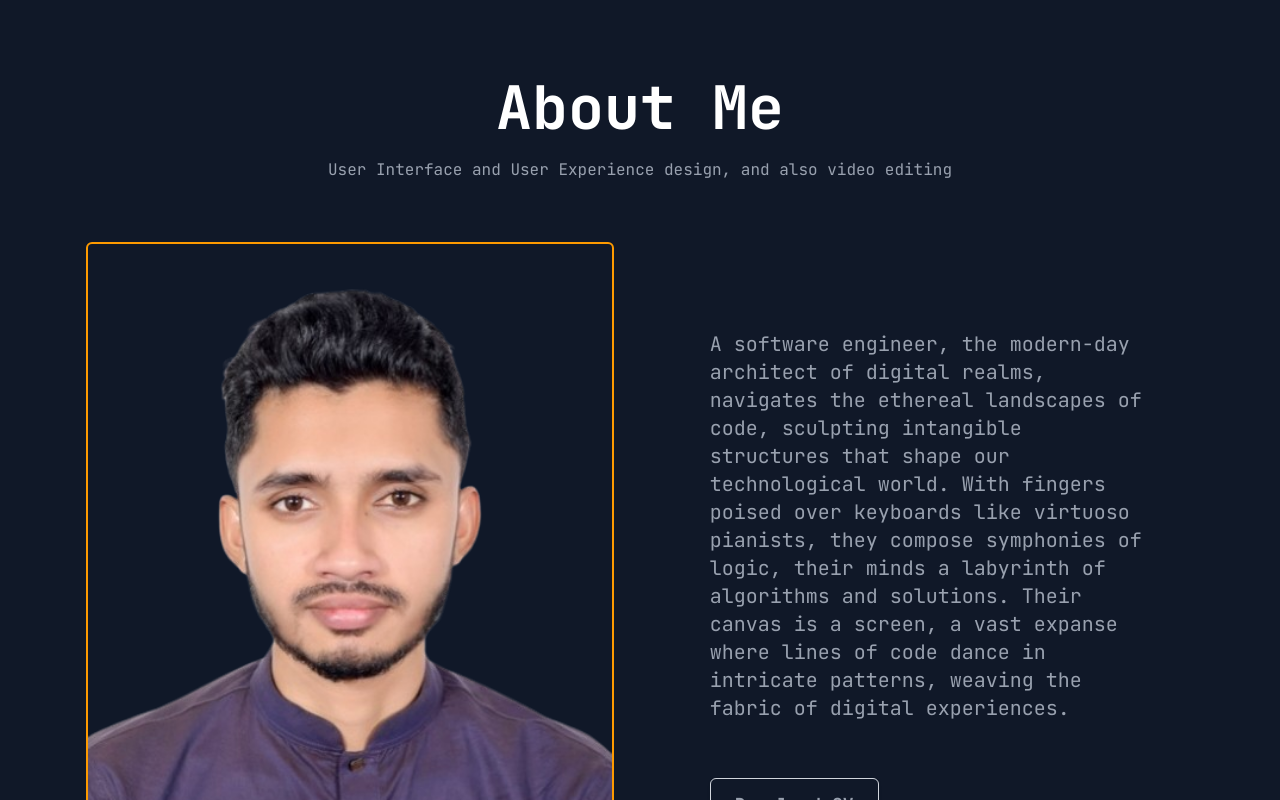
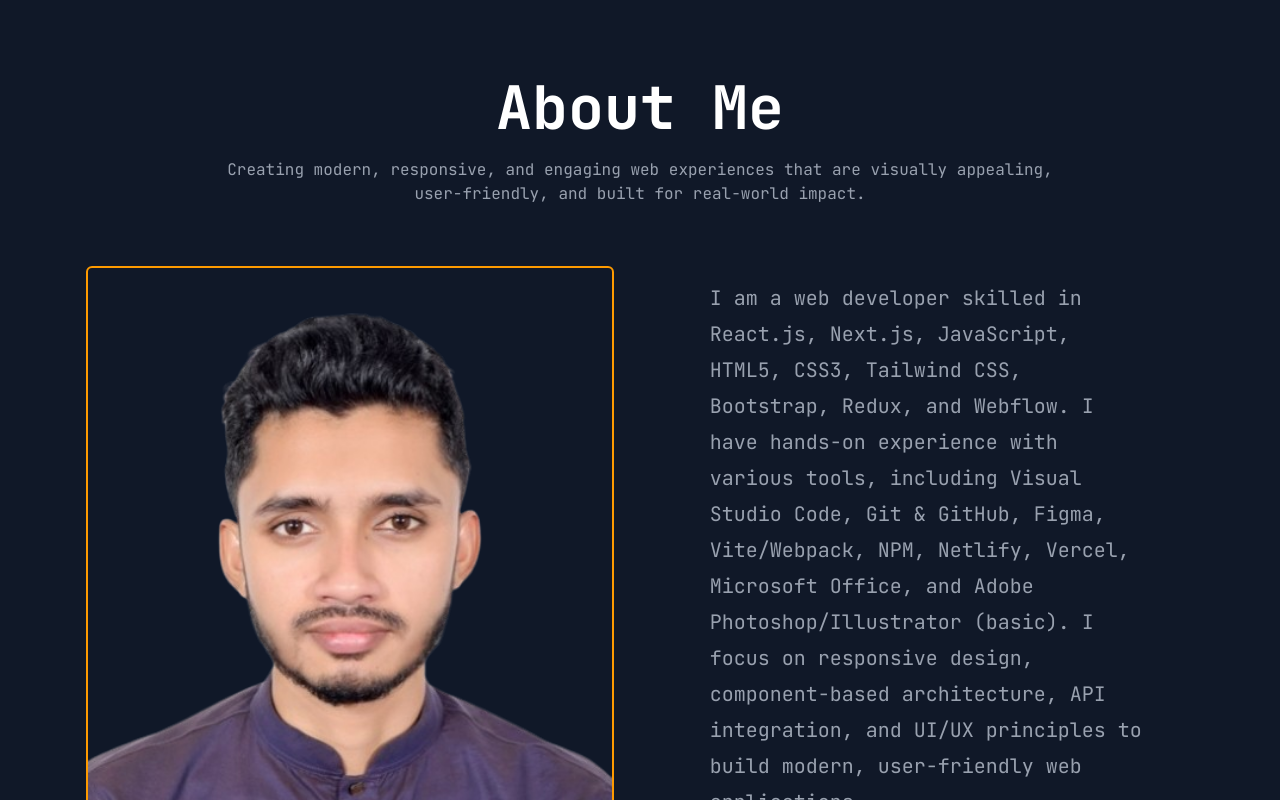
Before and after one commit to samin2287/portfolioNextJx, a Next.js app: page / in a window 1280 px wide. Shown: the part 1780-2580 px from the top of the page. Built offline with nearby package versions, Linux system fonts and the light colour scheme.

Commit message:
About me updated

```diff
--- a/app/components/AboutMe.jsx
+++ b/app/components/AboutMe.jsx
@@ -14,8 +14,10 @@ const AboutMe = () => {
           </h2>
 
           {/* Short Description */}
-          <p className="text-gray-400 text-center leading-6 py-5">
-            User Interface and User Experience design, and also video editing
+          <p className="  text-gray-400 text-center leading-6 py-5">
+            Creating modern, responsive, and engaging web experiences that are
+            visually appealing, <br /> user-friendly, and built for real-world
+            impact.
           </p>
 
           {/* Content */}
@@ -33,15 +35,15 @@ const AboutMe = () => {
 
             {/* Text Content */}
             <div className="w-full md:w-1/2 px-4 sm:px-6 md:px-8 lg:px-12 text-center md:text-start">
-              <p className="text-gray-400 leading-7 text-sm sm:text-base md:text-lg lg:text-xl max-w-4xl mx-auto md:mx-0">
-                A software engineer, the modern-day architect of digital realms,
-                navigates the ethereal landscapes of code, sculpting intangible
-                structures that shape our technological world. With fingers
-                poised over keyboards like virtuoso pianists, they compose
-                symphonies of logic, their minds a labyrinth of algorithms and
-                solutions. Their canvas is a screen, a vast expanse where lines
-                of code dance in intricate patterns, weaving the fabric of
-                digital experiences.
+              <p className="text-gray-400 leading-9 text-sm sm:text-base md:text-lg lg:text-xl max-w-4xl mx-auto md:mx-0">
+                I am a web developer skilled in React.js, Next.js, JavaScript,
+                HTML5, CSS3, Tailwind CSS, Bootstrap, Redux, and Webflow. I have
+                hands-on experience with various tools, including Visual Studio
+                Code, Git & GitHub, Figma, Vite/Webpack, NPM, Netlify, Vercel,
+                Microsoft Office, and Adobe Photoshop/Illustrator (basic). I
+                focus on responsive design, component-based architecture, API
+                integration, and UI/UX principles to build modern, user-friendly
+                web applications.
               </p>
 
               {/* Button */}
```
